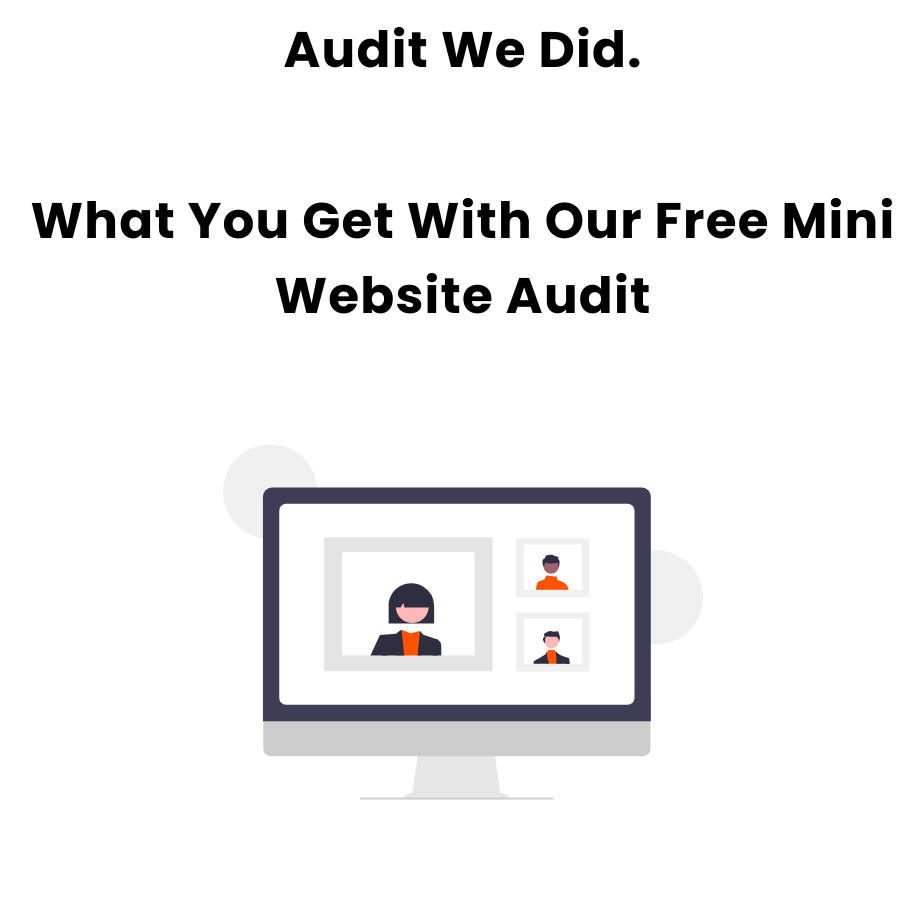
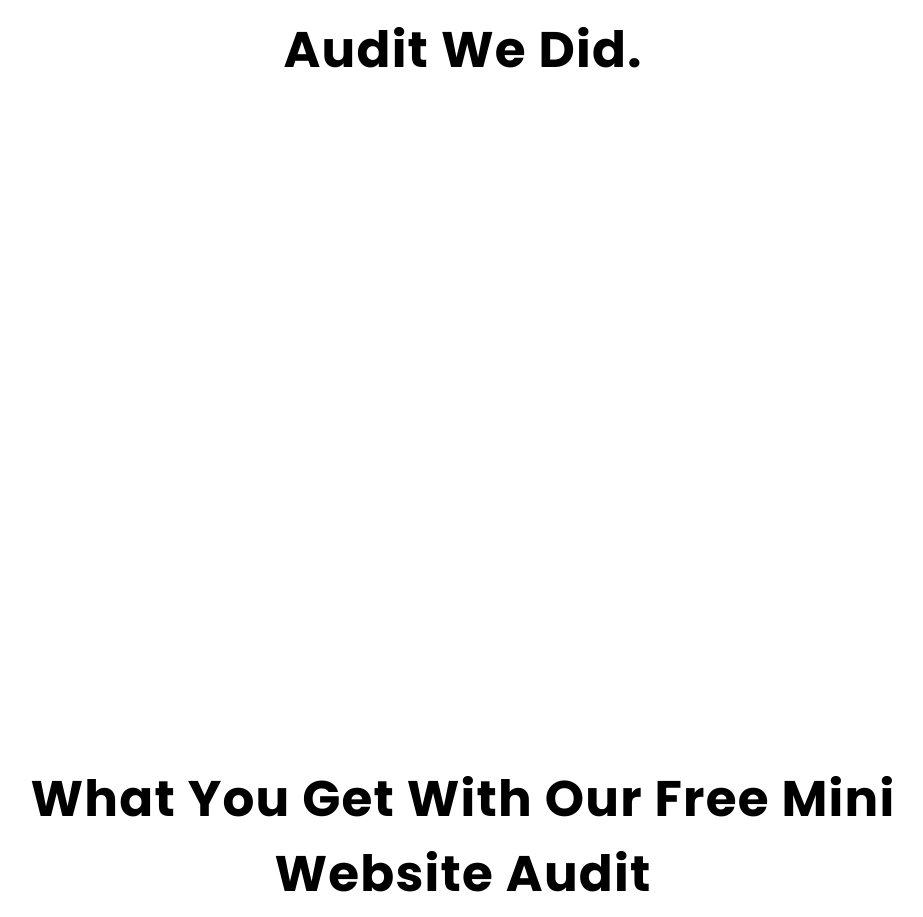
Before and after one commit to kgb4000/bowieseo, a Next.js app: page /free-mini-seo-audit in a window 1280 px wide. Shown: the part 5680-6597 px from the top of the page, without its empty margins (177-1100 px from the left). Built offline with nearby package versions, Linux system fonts and the light colour scheme.

Commit message:
Altered css for video

```diff
--- a/styles/globals.css
+++ b/styles/globals.css
@@ -441,6 +441,13 @@ footer {
   padding: 2rem 0;
 }
 
+.player-wrapper {
+  position: relative;
+  padding-top: 56.25%; /* Player ratio: 100 / (1280 / 720) */
+  /* margin: 4rem 0; */
+  margin-bottom: 2rem;
+}
+
 .react-player {
   position: absolute;
   top: 0;
@@ -470,6 +477,10 @@ textarea {
 
 .modal-video-body {
   max-width: 1140px;
+  width: 100%;
+  height: 100%;
+  margin: 0 auto;
+  display: table;
 }
 
 .video-btn {
```
